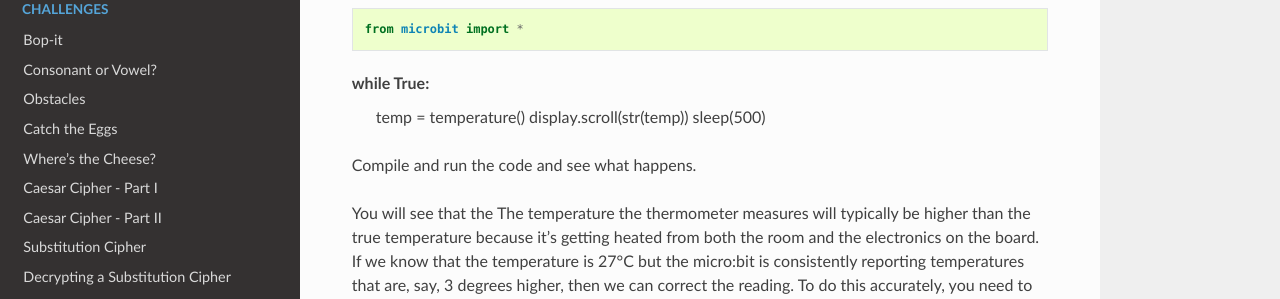
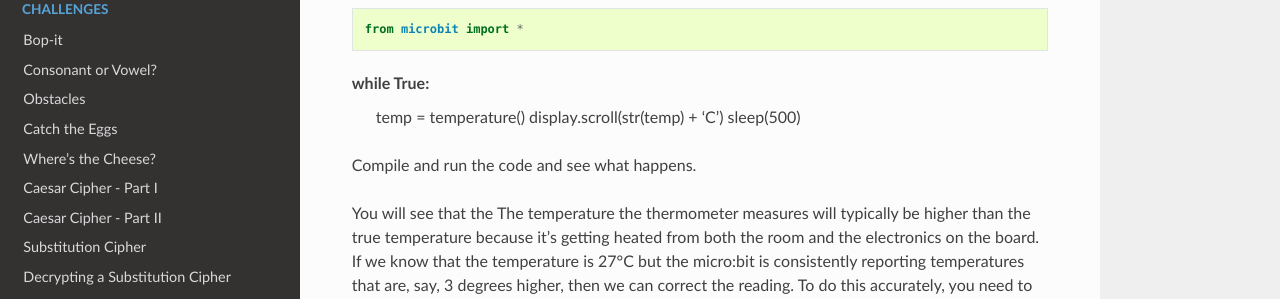
Before and after one commit to rharbird/microbit-challenges, a Sphinx documentation site: the page built from docs/source/tutorials/thermometer.rst, in a window 1280 px wide and 1258 px high. Shown: the part 547-846 px from the top of the window. Built offline with Sphinx 7.4.7 and the Read the Docs theme 2.0.0, drawn with Linux system fonts in a browser that asks for light colours; pages that are not in the unit, such as notebooks, are missing from menus.

```diff
--- a/docs/source/tutorials/thermometer.rst
+++ b/docs/source/tutorials/thermometer.rst
@@ -18,7 +18,7 @@ There is only one basic function for the thermometer – to get the temperature,
 
 while True:
     temp = temperature()
-    display.scroll(str(temp))
+    display.scroll(str(temp) + 'C')
     sleep(500)
 
 
```
